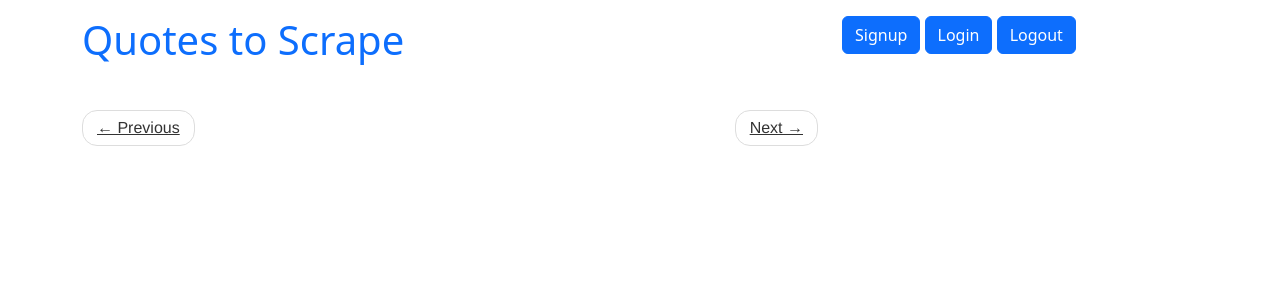
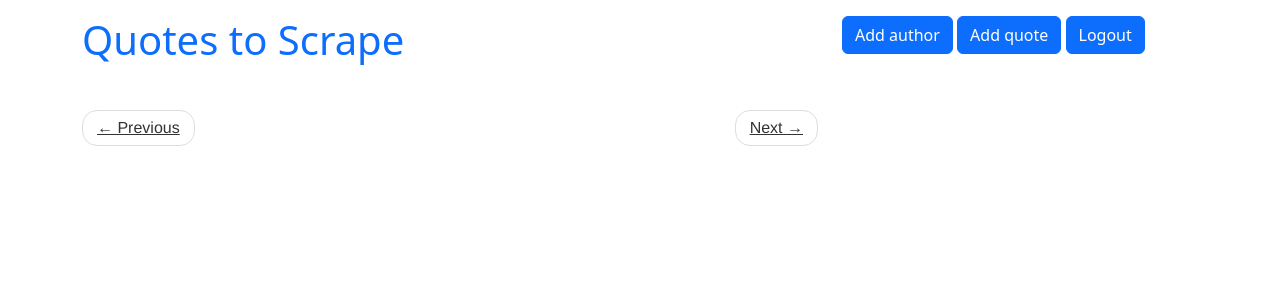
Before and after one commit to prominb/py_web_module_10_hw, a Django app: page / in a window 1280 px wide. Shown: the top 300 px of the page. Run offline with Django 5.2, Linux system fonts and the light colour scheme; the visitor is signed in with stand-in values (Sample User, id 1); data that the repository does not hold is empty; parts of the project's set-up code (start-up, migrations or seed data) failed here and were passed over.

Commit message:
e114 loginned-user edit and add files

```diff
--- a/hw10_quotes/quotes/templates/quotes/base.html
+++ b/hw10_quotes/quotes/templates/quotes/base.html
@@ -20,12 +20,12 @@
             <div class="col-md-4">
                 <p>
                     {% if user.is_authenticated %}
-                    <a href="/login" class="btn btn-primary">Signup</a>
-                    <a href="/login" class="btn btn-primary">Login</a>
-                    <a href="/login" class="btn btn-primary">Logout</a>
+                    <a href="{% url 'quotes:add_author' %}" class="btn btn-primary">Add author</a>
+                    <a href="{% url 'quotes:add_quote' %}" class="btn btn-primary">Add quote</a>
+                    <a href="{% url 'users:logout' %}" class="btn btn-primary">Logout</a>
                     {% else %}
+                    <a href="{% url 'users:login' %}" class="btn btn-primary">Login</a>
                     <a href="{% url 'users:register' %}" class="btn btn-primary">Signup</a>
-                    <a href="{% url 'users:login' %}" class="btn btn-primary">Login</a>
                     {% endif %}
                 </p>
             </div>
--- a/hw10_quotes/quotes/urls.py
+++ b/hw10_quotes/quotes/urls.py
@@ -9,4 +9,7 @@ urlpatterns = [
     path('<int:page>', views.main, name='main_paginate'),  # AAAAA
     # NEW START => BEGIN
     path('author/<str:id_>/', views.author_details, name='author_details'),
+    path('add_author/', views.add_author, name='add_author'),
+    path('add_quote/', views.add_quote, name='add_quote'),
+    path('delete/<int:id_>/', views.delete_quote, name='delete_quote'),
 ]
--- a/hw10_quotes/quotes/views.py
+++ b/hw10_quotes/quotes/views.py
@@ -1,12 +1,13 @@
 from bson.objectid import ObjectId
 
-from django.shortcuts import render
+from django.shortcuts import render, redirect, get_object_or_404
 from django.core.paginator import Paginator
-
-# from django.http import HttpResponse
+from django.contrib.auth.decorators import login_required
+from django.urls import reverse
 
 from .utils import get_mongodb
-# from .models import Quote
+from .forms import AuthorForm, QuoteForm
+from .models import Quotes, Authors, Tags
 
 # Create your views here.
 def main(request, page=1):
@@ -21,3 +22,54 @@ def author_details(request, id_):
     db = get_mongodb()
     author = db.authors.find_one({"_id": ObjectId(id_)})
     return render(request, "quotes/author_details.html", context={"author": author})
+
+@login_required
+def add_author(request):
+    if request.method == "POST":
+        form = AuthorForm(request.POST)
+        if form.is_valid():
+            form.save()
+            return redirect(to="quotes:root")
+    else:
+        form = AuthorForm()
+
+    return render(request, "quotes/add_author.html", {"form": form})
+
+@login_required
+def add_quote(request):
+    if request.method == "POST":
+        form = QuoteForm(request.POST)
+        if form.is_valid():
+            quote_text = form.cleaned_data["quote"]
+            author = form.cleaned_data["author"]
+
+            tags_input = str(form.cleaned_data["tags"])
+
+            tags_list = [tag.strip() for tag in tags_input.split(",")]
+
+            tags = [
+                Tags.objects.get_or_create(name=tag_name)[0] for tag_name in tags_list
+            ]
+
+            quote = Quotes(quote=quote_text, author=author)
+            quote.save()
+            # for tag in tags:
+            #     quote.tags.add(tag)
+            tags_to_add = [tag for tag in tags if tag not in quote.tags.all()]
+            quote.tags.add(*tags_to_add)
+
+            return redirect(reverse("quotes:root"))
+
+    else:
+        form = QuoteForm()
+
+    return render(request, "quotes/add_quote.html", {"form": form})
+
+@login_required
+def delete_quote(request, id_):
+    try:
+        quote = Quotes.objects.get(id=id_)
+        quote.delete()
+    except Quotes.DoesNotExist:
+        pass
+    return redirect("quotes:root")
```
Also changed, not shown: hw10_quotes/quotes/forms.py (+26 -9 lines), hw10_quotes/quotes/templates/quotes/add_author.html (added, +26 -0 lines), hw10_quotes/quotes/templates/quotes/add_quote.html (added, +37 -0 lines).
